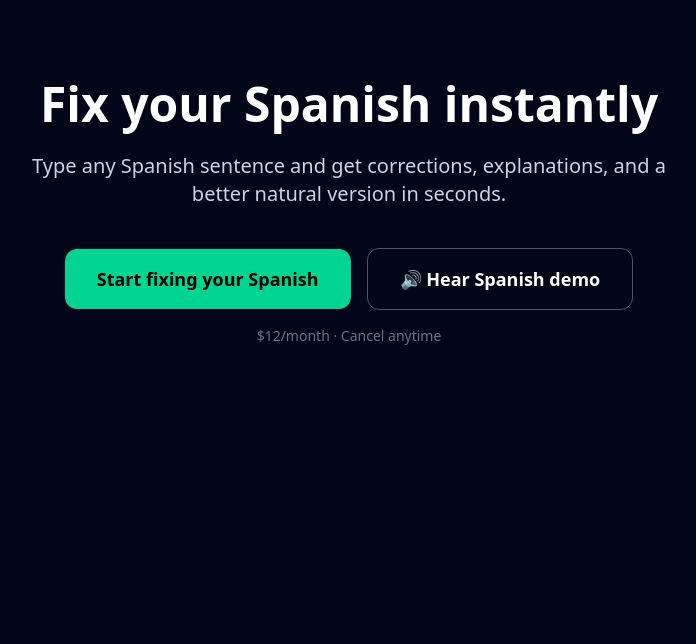
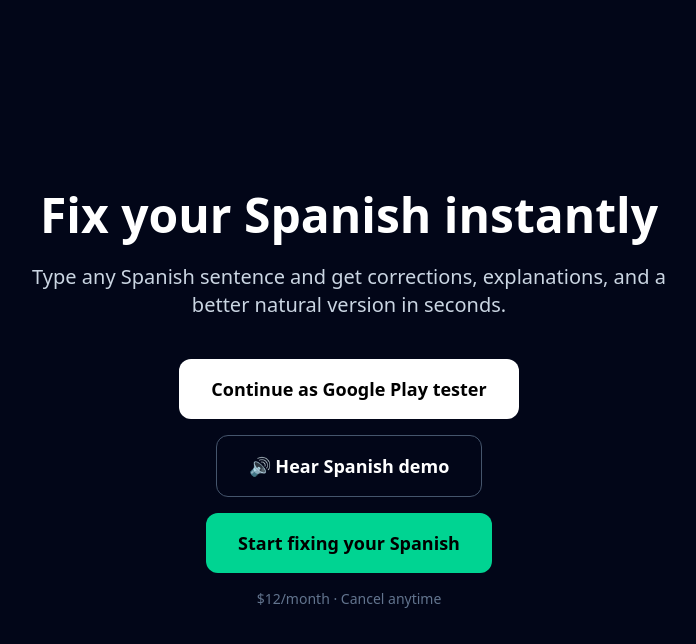
Before and after one commit to griggsbyj176-blip/fluentpath-ai-1, a Next.js app: page / in a window 1280 px wide. Shown: the top 644 px of the page, without its empty margins (291-987 px from the left). Built offline with nearby package versions, Linux system fonts and the light colour scheme.

Commit message:
Add Google Play tester functionality and buttons

```diff
--- a/app/page.tsx
+++ b/app/page.tsx
@@ -1,7 +1,15 @@
 "use client";
 
 export default function Home() {
-  function speakSpanishDemo() {
+  const continueAsGoogleTester = () => {
+    localStorage.setItem("email", "googleplayreview@fluentpathai.com");
+    localStorage.setItem("isGooglePlayTester", "true");
+    localStorage.setItem("subscriptionStatus", "active");
+
+    window.location.href = "/coach";
+  };
+
+  const hearSpanishDemo = () => {
     if (!("speechSynthesis" in window)) {
       alert("Voice is not supported on this device.");
       return;
@@ -18,36 +26,46 @@ export default function Home() {
     message.pitch = 1;
 
     window.speechSynthesis.speak(message);
-  }
+  };
 
   return (
-    <main className="min-h-screen bg-slate-950 text-white px-6">
-      <section className="text-center py-20">
+    <main className="min-h-screen bg-slate-950 text-white px-6 flex items-center justify-center">
+      <section className="text-center max-w-2xl">
         <h1 className="text-5xl font-extrabold mb-6">
           Fix your Spanish instantly
         </h1>
 
-        <p className="text-xl text-slate-300 mb-10 max-w-2xl mx-auto">
+        <p className="text-xl text-slate-300 mb-10">
           Type any Spanish sentence and get corrections, explanations, and a
           better natural version in seconds.
         </p>
 
-        <div className="flex flex-col sm:flex-row items-center justify-center gap-4">
-          <a
-            href="https://buy.stripe.com/4gM00ieOX4BrfJb2Xr6sw03"
-            className="inline-block bg-emerald-400 text-black px-8 py-4 rounded-xl font-bold text-lg"
-          >
-            Start fixing your Spanish
-          </a>
+        <button
+          type="button"
+          onClick={continueAsGoogleTester}
+          className="inline-block bg-white text-black px-8 py-4 rounded-xl font-bold text-lg mb-4"
+        >
+          Continue as Google Play tester
+        </button>
 
-          <button
-            type="button"
-            onClick={speakSpanishDemo}
-            className="inline-block border border-slate-600 text-white px-8 py-4 rounded-xl font-bold text-lg"
-          >
-            🔊 Hear Spanish demo
-          </button>
-        </div>
+        <br />
+
+        <button
+          type="button"
+          onClick={hearSpanishDemo}
+          className="inline-block border border-slate-600 text-white px-8 py-4 rounded-xl font-bold text-lg mb-4"
+        >
+          🔊 Hear Spanish demo
+        </button>
+
+        <br />
+
+        <a
+          href="/pricing"
+          className="inline-block bg-emerald-400 text-black px-8 py-4 rounded-xl font-bold text-lg"
+        >
+          Start fixing your Spanish
+        </a>
 
         <p className="mt-4 text-sm text-slate-500">
           $12/month · Cancel anytime
```
